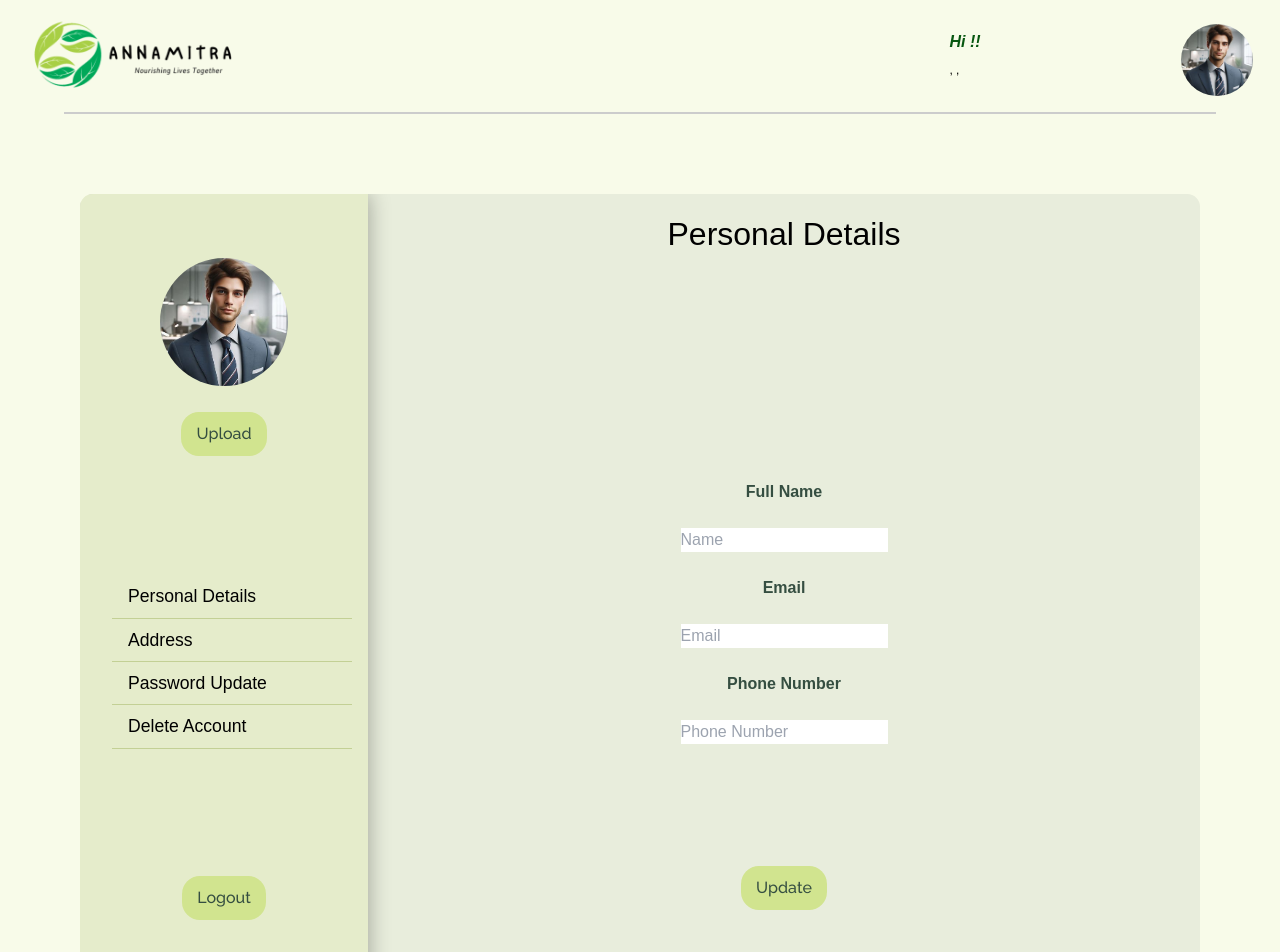
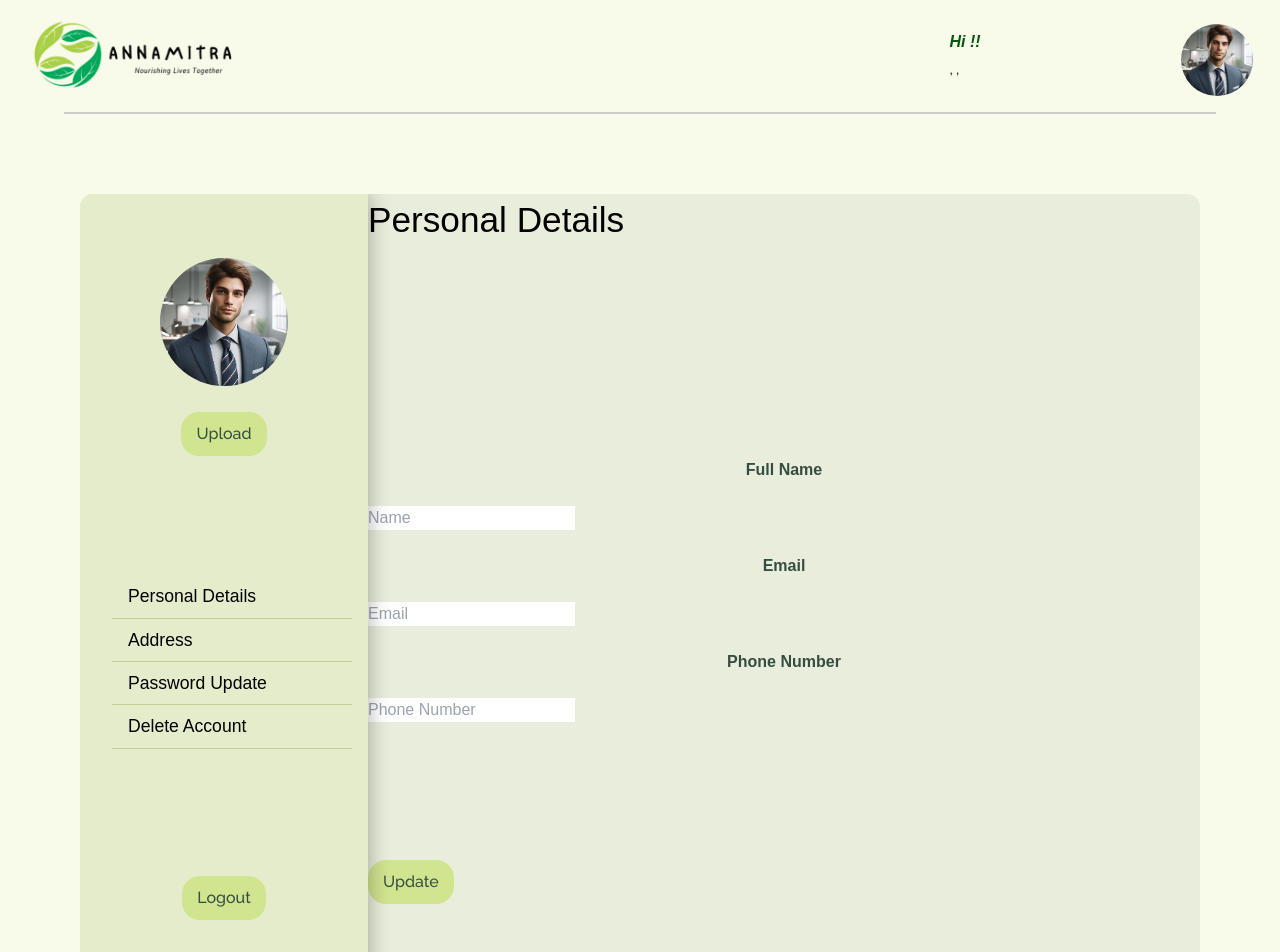
Before and after one commit to krishaga/Annamitra, a React (Vite) app in the folder frontend/: page /edit-profile in a window 1280 px wide. Shown: the top 952 px of the page. Built offline with nearby package versions, Linux system fonts and the light colour scheme; no server answers.

Commit message:
refactor style

```diff
--- a/frontend/src/styles/Profile.css
+++ b/frontend/src/styles/Profile.css
@@ -101,19 +101,21 @@
 .category-detail{
     display: flex;
     flex-direction: column;
-    /* justify-content: start; */
-    align-items: center;
+    /* align-items: center; */
     height: 100vh;
+    width: 100%;
 }
 
 .cat-head{
     flex: 3;
-    font-size: 2rem;
-    margin: 1rem 0;
+    font-size: 2.2rem;
 }
 
 .main-section{
     flex: 5;
+    margin: 0;
+    padding: 0;
+    width: 100%;
 }
 
 .update-button{
```
